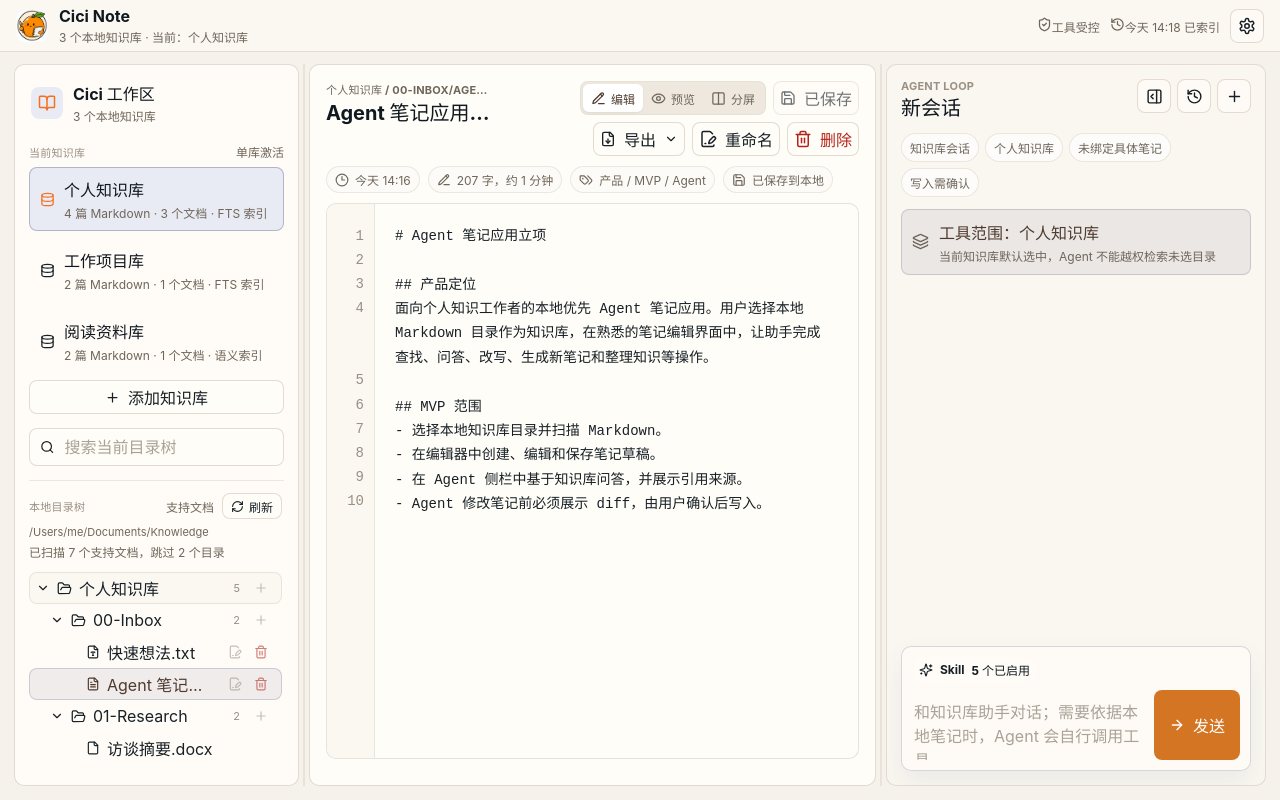
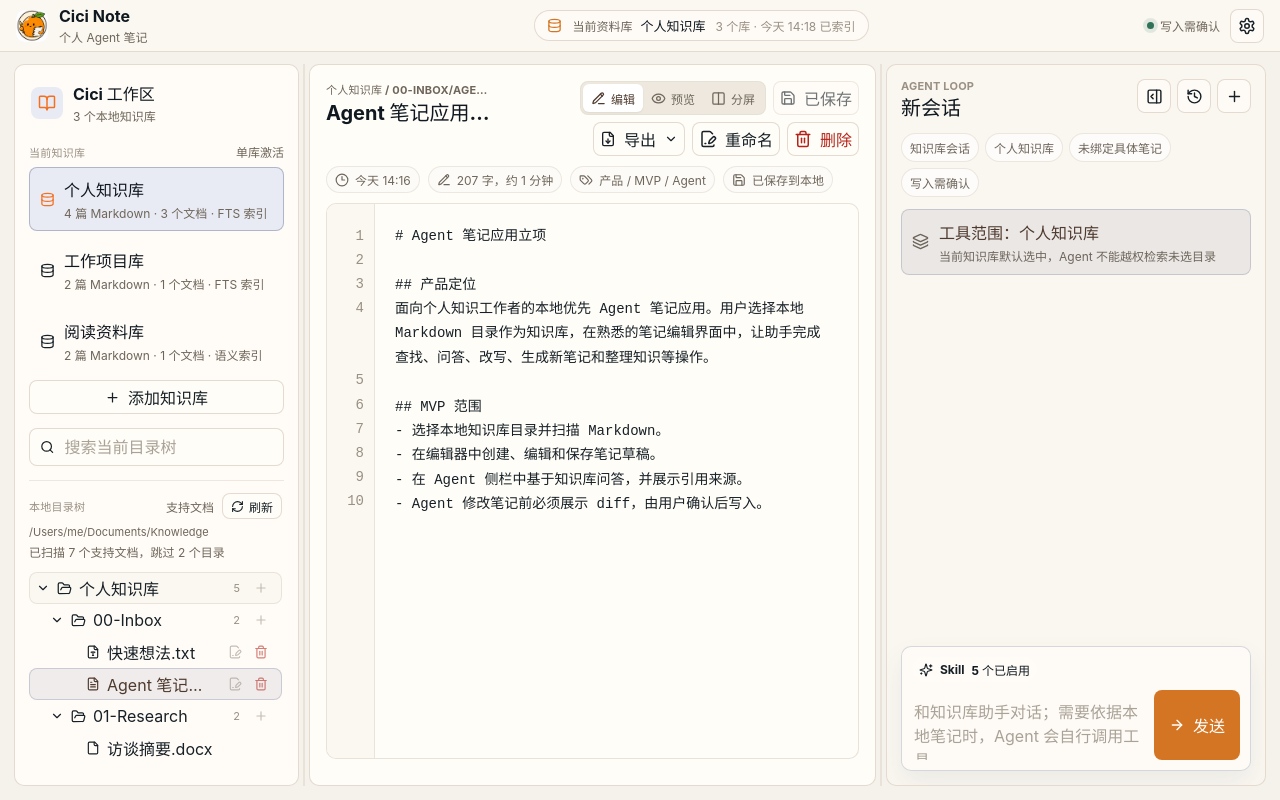
Before and after one commit to ciri667/orange, a React (Vite) app: page / in a window 1280 px wide. Built offline with nearby package versions, Linux system fonts and the light colour scheme.

Commit message:
feat(workspace): 顶部栏重构与 Agent 协作区手动折叠功能
- 重构 TopBar 顶栏布局，直观展示当前选中的资料库及索引状态
- 新增安全提示状态，作为主视觉辅助
- 支持对右侧 Agent 协作区进行手动折叠/展开，配合 CSS 优化桌面工作流

```diff
--- a/src/workspace/TopBar.tsx
+++ b/src/workspace/TopBar.tsx
@@ -1,4 +1,4 @@
-import { History, Settings, ShieldCheck } from "lucide-react";
+import { Database, Settings } from "lucide-react";
 import type { KnowledgeBase } from "../shared/types";
 
 /** 顶部应用栏，承载产品状态、激活知识库同步状态和设置入口。 */
@@ -19,19 +19,23 @@ export function TopBar({
         </div>
         <div>
           <strong>Cici Note</strong>
-          <span>
-            {knowledgeBaseCount} 个本地知识库 · 当前：{activeKnowledgeBase.name}
-          </span>
+          <span>个人 Agent 笔记</span>
         </div>
       </div>
+      <div className="topbar-context" aria-label="当前知识库">
+        <Database size={15} />
+        <div>
+          <span>当前资料库</span>
+          <strong>{activeKnowledgeBase.name}</strong>
+        </div>
+        <em>
+          {knowledgeBaseCount} 个库 · {activeKnowledgeBase.updatedAt} 已索引
+        </em>
+      </div>
       <div className="topbar-status">
-        <span>
-          <ShieldCheck size={15} />
-          工具受控
-        </span>
-        <span>
-          <History size={15} />
-          {activeKnowledgeBase.updatedAt} 已索引
+        <span className="topbar-safety">
+          <i aria-hidden="true" />
+          写入需确认
         </span>
         <button className="icon-button" type="button" title="打开设置" onClick={onOpenSettings}>
           <Settings size={18} />
--- a/src/workspace/WorkspaceShell.tsx
+++ b/src/workspace/WorkspaceShell.tsx
@@ -1,4 +1,5 @@
 import { useEffect, useRef, useState } from "react";
+import { PanelRightOpen } from "lucide-react";
 import { AgentPanel } from "../agent/AgentPanel";
 import { DocumentPane } from "../editor/DocumentPane";
 import { EditorPane } from "../editor/EditorPane";
@@ -350,6 +351,8 @@ export function WorkspaceShell() {
   const [isSessionListOpen, setIsSessionListOpen] = useState(false);
   const [isSessionContextOpen, setIsSessionContextOpen] = useState(false);
   const [isScopeSelectorOpen, setIsScopeSelectorOpen] = useState(false);
+  /** 桌面端手动折叠 Agent 协作区，窄窗口断点仍由 CSS 自动接管。 */
+  const [isAgentPanelCollapsed, setIsAgentPanelCollapsed] = useState(false);
   const [isSettingsOpen, setIsSettingsOpen] = useState(false);
   const [isBusy, setIsBusy] = useState(false);
   const [busyLabel, setBusyLabel] = useState("");
@@ -1634,6 +1637,22 @@ export function WorkspaceShell() {
     setIsSessionContextOpen(false);
   }
 
+  /** 切换右侧 Agent 协作区显隐，保留编辑区优先的桌面工作流。 */
+  function handleToggleAgentPanelCollapsed() {
+    const nextCollapsedState = !isAgentPanelCollapsed;
+
+    logInfo("切换 Agent 协作区显隐。", {
+      category: "frontend",
+      event: "agent_panel_visibility_toggle",
+      status: nextCollapsedState ? "collapsed" : "expanded",
+      metadata: {
+        messageCount: activeSession.messages.length,
+        hasActivePendingChange: activeSession.pendingChange?.status === "pending",
+      },
+    });
+    setIsAgentPanelCollapsed(nextCollapsedState);
+  }
+
   /** 提交 Agent 输入，运行时会自行决定是否调用检索工具。 */
   async function handleSubmitPrompt(action: AgentActionType = "ask", presetPrompt?: string, sourceSnapshot = currentSnapshot) {
     const prompt = (presetPrompt ?? agentPrompt).trim();
@@ -2241,7 +2260,7 @@ export function WorkspaceShell() {
         onOpenSettings={handleOpenSettings}
       />
       <main
-        className={`workspace-grid ${resizingPane ? "is-resizing" : ""}`}
+        className={`workspace-grid ${resizingPane ? "is-resizing" : ""} ${isAgentPanelCollapsed ? "is-agent-collapsed" : ""}`}
         ref={workspaceRef}
         style={{ gridTemplateColumns }}
       >
@@ -2311,10 +2330,23 @@ export function WorkspaceShell() {
             onSubmitReviewComments={handleSubmitReviewComments}
           />
         )}
+        {!isAgentPanelCollapsed && (
           <div
             className={`workspace-resizer ${resizingPane === "agent" ? "active" : ""}`}
             {...getSeparatorProps("agent")}
           />
+        )}
+        {isAgentPanelCollapsed ? (
+          <button
+            className="agent-panel-reopen"
+            type="button"
+            title="展开 Agent 协作区"
+            onClick={handleToggleAgentPanelCollapsed}
+          >
+            <PanelRightOpen size={17} />
+            <span>Agent</span>
+          </button>
+        ) : (
           <AgentPanel
             sessions={currentSnapshot.sessions}
             activeSession={activeSession}
@@ -2332,6 +2364,7 @@ export function WorkspaceShell() {
             onToggleSessionList={handleToggleSessionList}
             onToggleSessionContext={handleToggleSessionContext}
             onToggleScopeSelector={handleToggleScopeSelector}
+            onCollapsePanel={handleToggleAgentPanelCollapsed}
             onCreateSession={handleCreateSession}
             onSelectSession={handleSelectSession}
             onDeleteSession={handleDeleteSession}
@@ -2341,6 +2374,7 @@ export function WorkspaceShell() {
             onTurnModelProviderChange={setTurnModelProviderId}
             onSetSessionModelProvider={handleSetSessionModelProvider}
           />
+        )}
       </main>
       {isSettingsOpen && (
         <SettingsDrawer
```
Lines whose indentation alone changed are shown as unchanged.
